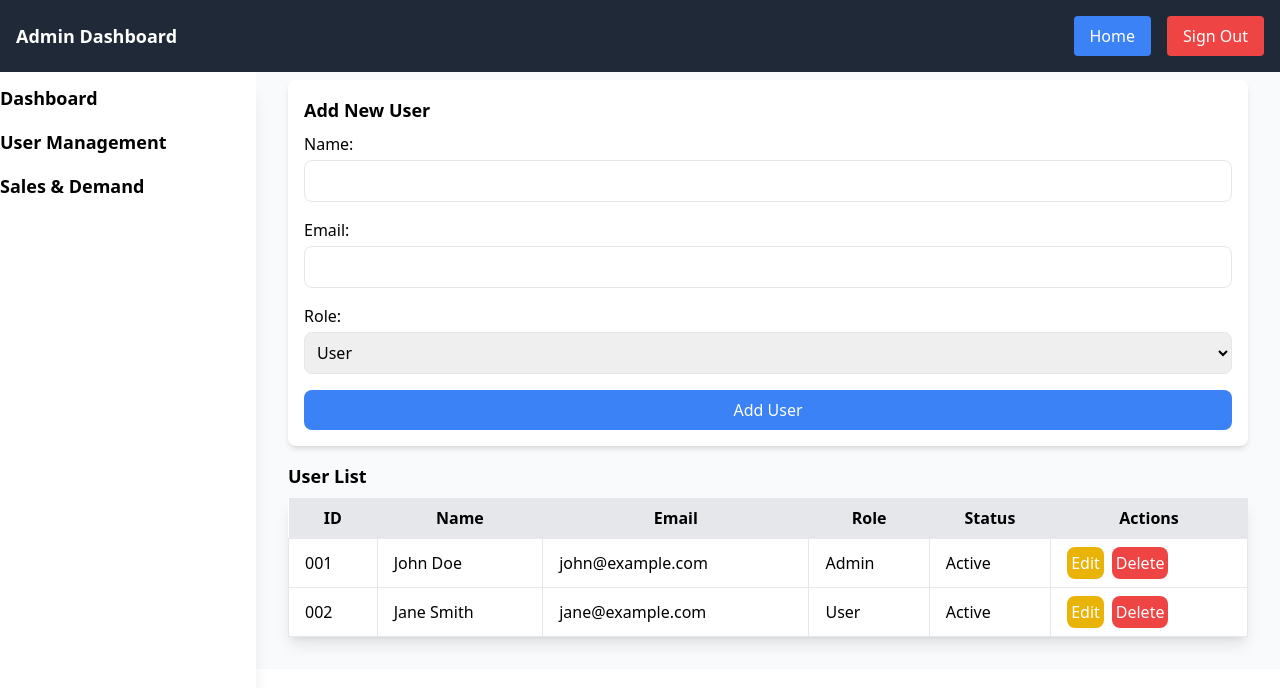
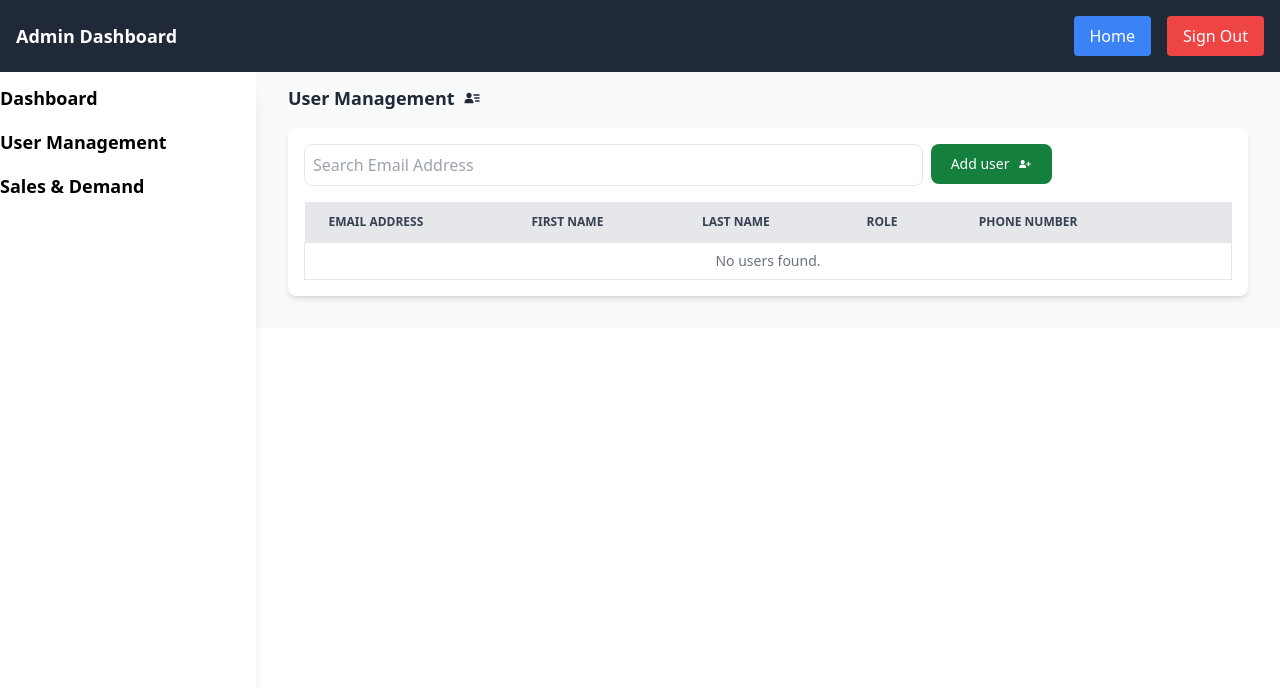
Before and after one commit to Jerald-Hndsm/PatoPlorer, a React (Create React App) app: page /admin/users in a window 1280 px wide. Shown: the top 688 px of the page. Built offline with nearby package versions, Linux system fonts and the light colour scheme.

Commit message:
User Management Updated

```diff
--- a/src/components/admin/UserManagement.jsx
+++ b/src/components/admin/UserManagement.jsx
@@ -1,142 +1,184 @@
 import React, { useState } from 'react';
-
-const initialUsers = [
-    { id: '001', name: 'John Doe', email: 'john@example.com', role: 'Admin', status: 'Active' },
-    { id: '002', name: 'Jane Smith', email: 'jane@example.com', role: 'User', status: 'Active' },
-];
+import { BiSolidUserDetail } from "react-icons/bi";
+import { BiSolidUserPlus } from "react-icons/bi";
 
 const AdminUserManagement = () => {
-    const [users, setUsers] = useState(initialUsers);
-    const [name, setName] = useState('');
-    const [email, setEmail] = useState('');
-    const [role, setRole] = useState('User');
-    const [editingUserId, setEditingUserId] = useState(null);
+    const [searchEmail, setSearchEmail] = useState('');
+    const [showAddUser, setShowAddUser] = useState(false);
+    const [showOptionsIndex, setShowOptionsIndex] = useState(null);
+    const [users, setUsers] = useState([]);
+    const [newUser, setNewUser] = useState({
+        email: '',
+        firstName: '',
+        lastName: '',
+        role: '',
+        phoneNumber: '',
+        password: ''
+    });
+
+    const handleInputChange = (e) => {
+        setNewUser({
+            ...newUser,
+            [e.target.name]: e.target.value
+        });
+    };
 
     const handleAddUser = () => {
-        const newUser = {
-            id: (users.length + 1).toString().padStart(3, '0'),
-            name,
-            email,
-            role,
-            status: 'Active',
-        };
+        if (newUser.email && newUser.firstName && newUser.lastName && newUser.role && newUser.phoneNumber && newUser.password) {
             setUsers([...users, newUser]);
-        clearForm();
+            setNewUser({ email: '', firstName: '', lastName: '', role: '', phoneNumber: '', password: '' });
+            setShowAddUser(false);
+        }
     };
 
-    const handleEditUser = (user) => {
-        setEditingUserId(user.id);
-        setName(user.name);
-        setEmail(user.email);
-        setRole(user.role);
+    const toggleUserOptions = (index) => {
+        setShowOptionsIndex(showOptionsIndex === index ? null : index);
+        setShowAddUser(false);
     };
 
-    const handleUpdateUser = () => {
-        const updatedUsers = users.map(user =>
-            user.id === editingUserId ? { ...user, name, email, role } : user
-        );
-        setUsers(updatedUsers);
-        clearForm();
-    };
-
-    const handleDeleteUser = (userId) => {
-        const updatedUsers = users.filter(user => user.id !== userId);
-        setUsers(updatedUsers);
-    };
-
-    const clearForm = () => {
-        setName('');
-        setEmail('');
-        setRole('User');
-        setEditingUserId(null);
+    const handleDeleteUser = (index) => {
+        setUsers(users.filter((_, i) => i !== index));
+        setShowOptionsIndex(null);
     };
 
     return (
-        <div className="p-8 bg-gray-50">
-            <h1 className="text-2xl mb-4 font-bold">Admin User Management</h1>
+        <div className="p-8 bg-gray-50 pt-20">
+            <h2 className="text-lg mb-4 font-sans font-bold text-gray-800 flex items-center pt-1">User Management <BiSolidUserDetail className="ml-2" /> </h2>
 
-            <div className="bg-white p-4 rounded-lg shadow-md mb-4">
-                <h2 className="text-lg font-bold mb-2">{editingUserId ? 'Edit User' : 'Add New User'}</h2>
-                <form onSubmit={(e) => { e.preventDefault(); editingUserId ? handleUpdateUser() : handleAddUser(); }}>
-                    <div className="mb-4">
-                        <label className="block mb-1">Name:</label>
+            <div className="bg-white p-4 rounded-lg shadow-md">
+                <div className="flex justify-between mb-4">
+                    <div className="flex items-center flex-grow">
                         <input
                             type="text"
-                            value={name}
-                            onChange={(e) => setName(e.target.value)}
+                            placeholder="Search Email Address"
+                            value={searchEmail}
+                            onChange={(e) => setSearchEmail(e.target.value)}
+                            className="border rounded-lg p-2 mr-2 w-2/3"
+                        />
+                        <button
+                            onClick={() => setShowAddUser(!showAddUser)}
+                            className="focus:outline-none text-white bg-green-700 hover:bg-green-800 focus:ring-4 focus:ring-green-300 font-medium rounded-lg text-sm px-5 py-2.5 me-2 dark:bg-green-600 dark:hover:bg-green-700 dark:focus:ring-green-800 mb-0.5 flex items-center"
+                        >
+                            Add user <BiSolidUserPlus className="ml-2" />
+                        </button>
+                    </div>
+                </div>
+
+                {/* Add User Dropdown */}
+                {/* Add User Dropdown */}
+                {showAddUser && (
+                    <div className="absolute left-1/2 transform -translate-x-1/2 bg-white border rounded-lg shadow-md p-4 mt-2 w-3/4 flex flex-col items-center ml-32">
+                        <div className="grid grid-cols-1 sm:grid-cols-2 gap-4 w-full">
+                            <input
+                                type="email"
+                                name="email"
+                                placeholder="Email Address"
+                                value={newUser.email}
+                                onChange={handleInputChange}
                                 className="border rounded-lg p-2 w-full"
-                            required
+                            />
+                            <input
+                                type="text"
+                                name="firstName"
+                                placeholder="First Name"
+                                value={newUser.firstName}
+                                onChange={handleInputChange}
+                                className="border rounded-lg p-2 w-full"
+                            />
+                            <input
+                                type="text"
+                                name="lastName"
+                                placeholder="Last Name"
+                                value={newUser.lastName}
+                                onChange={handleInputChange}
+                                className="border rounded-lg p-2 w-full"
+                            />
+                            <input
+                                type="text"
+                                name="role"
+                                placeholder="Role"
+                                value={newUser.role}
+                                onChange={handleInputChange}
+                                className="border rounded-lg p-2 w-full"
+                            />
+                            <input
+                                type="text"
+                                name="phoneNumber"
+                                placeholder="Phone Number"
+                                value={newUser.phoneNumber}
+                                onChange={handleInputChange}
+                                className="border rounded-lg p-2 w-full"
+                            />
+                            <input
+                                type="password"
+                                name="password"
+                                placeholder="Password"
+                                value={newUser.password}
+                                onChange={handleInputChange}
+                                className="border rounded-lg p-2 w-full"
                             />
                         </div>
-                    <div className="mb-4">
-                        <label className="block mb-1">Email:</label>
-                        <input
-                            type="email"
-                            value={email}
-                            onChange={(e) => setEmail(e.target.value)}
-                            className="border rounded-lg p-2 w-full"
-                            required
-                        />
+                        <button
+                            onClick={handleAddUser}
+                            className="bg-green-500 text-white p-2 rounded-lg hover:bg-green-600 w-36 mt-4 text-sm font-medium ml-auto"
+                        >
+                            Add
+                        </button>
                     </div>
-                    <div className="mb-4">
-                        <label className="block mb-1">Role:</label>
-                        <select
-                            value={role}
-                            onChange={(e) => setRole(e.target.value)}
-                            className="border rounded-lg p-2 w-full"
-                        >
-                            <option value="User">User</option>
-                            <option value="Admin">Admin</option>
-                            <option value="Moderator">Moderator</option>
-                        </select>
-                    </div>
-                    <button
-                        type="submit"
-                        className="bg-blue-500 text-white p-2 rounded-lg hover:bg-blue-600 w-full"
-                    >
-                        {editingUserId ? 'Update User' : 'Add User'}
-                    </button>
-                </form>
-            </div>
+                )}
 
-            <h2 className="text-lg font-bold mb-2">User List</h2>
-            <table className="min-w-full bg-white shadow-lg">
-                <thead>
+
+                {/* User Table */}
+                <table className="w-full text-sm text-left rtl:text-right text-gray-500 dark:text-gray-800">
+                    <thead className="text-xs text-gray-700 uppercase bg-gray-800 dark:bg-gray-700 dark:text-gray-800">
                         <tr className="bg-gray-200">
-                        <th className="py-2 px-4">ID</th>
-                        <th className="py-2 px-4">Name</th>
-                        <th className="py-2 px-4">Email</th>
-                        <th className="py-2 px-4">Role</th>
-                        <th className="py-2 px-4">Status</th>
-                        <th className="py-2 px-4">Actions</th>
+                            <th scope="col" class="px-6 py-3">Email Address</th>
+                            <th scope="col" class="px-6 py-3">First Name</th>
+                            <th scope="col" class="px-6 py-3">Last Name</th>
+                            <th scope="col" class="px-6 py-3">Role</th>
+                            <th scope="col" class="px-6 py-3">Phone Number</th>
+                            <th scope="col" class="px-6 py-3"></th>
                         </tr>
                     </thead>
                     <tbody>
-                    {users.map(user => (
-                        <tr key={user.id}>
-                            <td className="border px-4 py-2">{user.id}</td>
-                            <td className="border px-4 py-2">{user.name}</td>
-                            <td className="border px-4 py-2">{user.email}</td>
-                            <td className="border px-4 py-2">{user.role}</td>
-                            <td className="border px-4 py-2">{user.status}</td>
-                            <td className="border px-4 py-2">
+                        {users.length > 0 ? (
+                            users.map((user, index) => (
+                                <tr key={index}>
+                                    <td className="border px-6 py-4">{user.email}</td>
+                                    <td className="border px-6 py-4">{user.firstName}</td>
+                                    <td className="border px-6 py-4">{user.lastName}</td>
+                                    <td className="border px-6 py-4">{user.role}</td>
+                                    <td className="border px-6 py-4">{user.phoneNumber}</td>
+                                    <td className="border px-6 py-4 relative">
                                         <button
-                                    onClick={() => handleEditUser(user)}
-                                    className="bg-yellow-500 text-white p-1 rounded-lg hover:bg-yellow-600"
+                                            onClick={() => toggleUserOptions(index)}
+                                            className="text-gray-500 hover:text-gray-800"
                                         >
-                                    Edit
+                                            &#x22EE;
                                         </button>
+                                        {showOptionsIndex === index && (
+                                            <div className="absolute right-0 mt-2 w-48 bg-white border rounded-lg shadow-md p-2">
+                                                <button className="block w-full text-left p-2 hover:bg-gray-100">Reset Password</button>
+                                                <button className="block w-full text-left p-2 hover:bg-gray-100">Disable Account</button>
                                                 <button
-                                    onClick={() => handleDeleteUser(user.id)}
-                                    className="bg-red-500 text-white p-1 rounded-lg hover:bg-red-600 ml-2"
+                                                    className="block w-full text-left p-2 hover:bg-gray-100"
+                                                    onClick={() => handleDeleteUser(index)}
                                                 >
-                                    Delete
+                                                    Delete Account
                                                 </button>
+                                            </div>
+                                        )}
                                     </td>
                                 </tr>
-                    ))}
+                            ))
+                        ) : (
+                            <tr>
+                                <td colSpan="6" className="border px-4 py-2 text-center">No users found.</td>
+                            </tr>
+                        )}
                     </tbody>
                 </table>
+            </div>
         </div>
     );
 };
```
Lines whose indentation alone changed are shown as unchanged.
